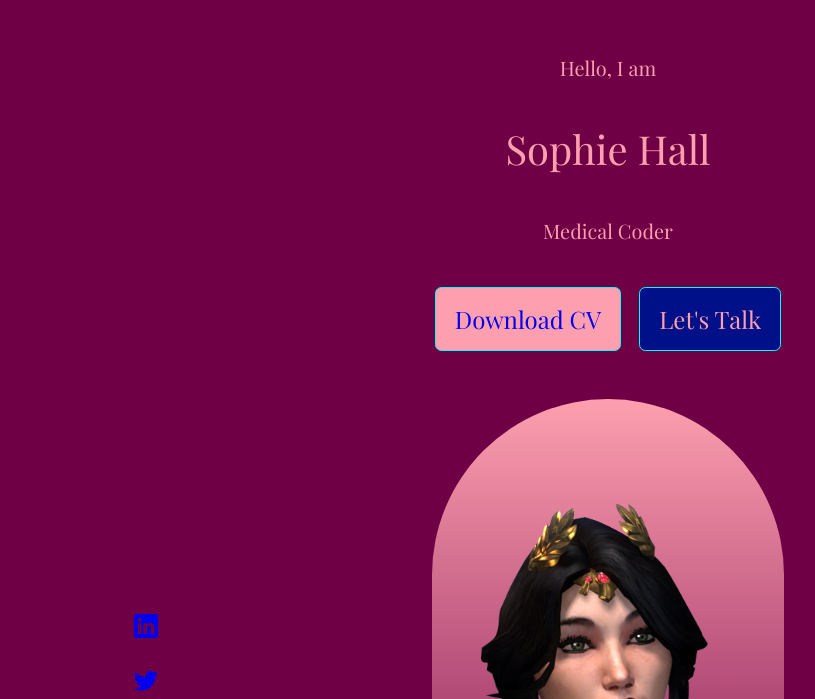
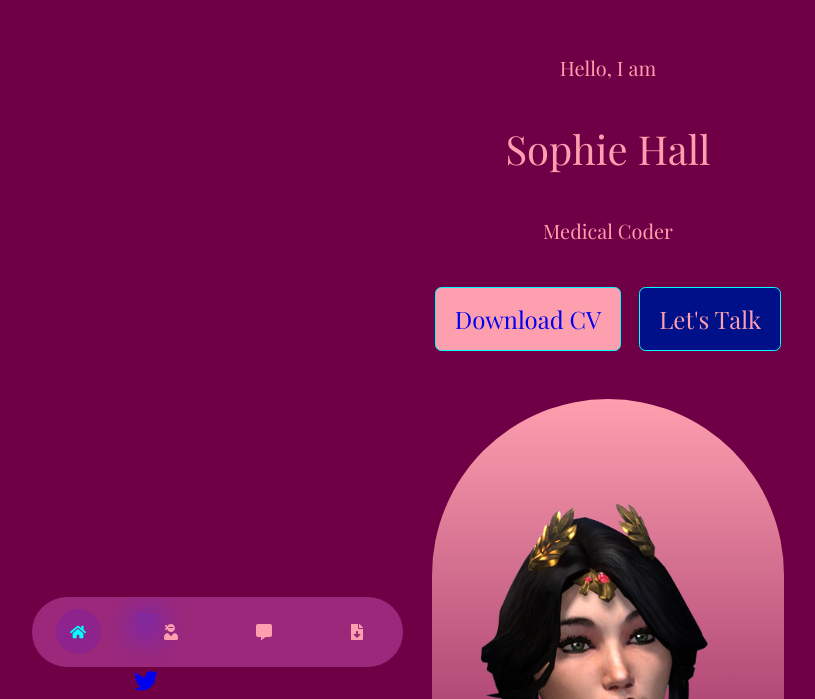
Before and after one commit to JThorneX/SHall-React-Portfolio, a React (Create React App) app: page / in a window 1280 px wide. Shown: the part 101-800 px from the top of the page, without its empty margins (32-847 px from the left). Built offline with nearby package versions, Linux system fonts and the light colour scheme; the HTML template or start-up script is replaced by a standard one.

Commit message:
standardized icons, navbar css, activestate

```diff
--- a/src/components/Navbar/Navbar.js
+++ b/src/components/Navbar/Navbar.js
@@ -2,26 +2,44 @@ import React from "react";
 import "./navbar.css";
 import { FaHome } from "react-icons/fa";
 import { FaUserNinja } from "react-icons/fa";
-import { GrContact } from "react-icons/gr";
-import { GrDocumentDownload } from "react-icons/gr";
+import { FaCommentAlt } from "react-icons/fa";
+import { FaFileDownload } from "react-icons/fa";
+import { useState } from "react";
 
-function Navbar() {
+const Navbar = () => {
+  const [activeNav, setActiveNav] = useState("#");
   return (
     <nav>
-      <a href="#">
+      <a
+        href="#"
+        onClick={() => setActiveNav("#")}
+        className={activeNav === "#" ? "active" : ""}
+      >
         <FaHome />
       </a>
-      <a href="#about">
+      <a
+        href="#about"
+        onClick={() => setActiveNav("#about")}
+        className={activeNav === "#about" ? "active" : ""}
+      >
         <FaUserNinja />
       </a>
-      <a href="#contact">
-        <GrContact />
+      <a
+        href="#contact"
+        onClick={() => setActiveNav("#contact")}
+        className={activeNav === "#contact" ? "active" : ""}
+      >
+        <FaCommentAlt />
       </a>
-      <a href="#resume">
-        <GrDocumentDownload />
+      <a
+        href="#resume"
+        onClick={() => setActiveNav("#resume")}
+        className={activeNav === "#resume" ? "active" : ""}
+      >
+        <FaFileDownload />
       </a>
     </nav>
   );
-}
+};
 
 export default Navbar;
--- a/src/components/Navbar/navbar.css
+++ b/src/components/Navbar/navbar.css
@@ -0,0 +1,32 @@
+nav {
+  background-color: rgba(255, 133, 249, 0.3);
+  width: max-content;
+  display: block;
+  padding: 0.8rem 1.5rem;
+  z-index: 2;
+  position: fixed;
+  left: 5%;
+  bottom: 2rem;
+  display: flex;
+  gap: 3rem;
+  border-radius: 3rem;
+  backdrop-filter: blur(15px);
+}
+
+nav a {
+  background: transparent;
+  padding: 0.9rem;
+  border-radius: 50%;
+  display: flex;
+  color: var(--pink);
+  font-size: 1rem;
+}
+
+nav a:hover {
+  background: rgba(0, 0, 0, 0.3);
+}
+
+nav a.active {
+  background: var(--purple);
+  color: var(--cyan);
+}
```
